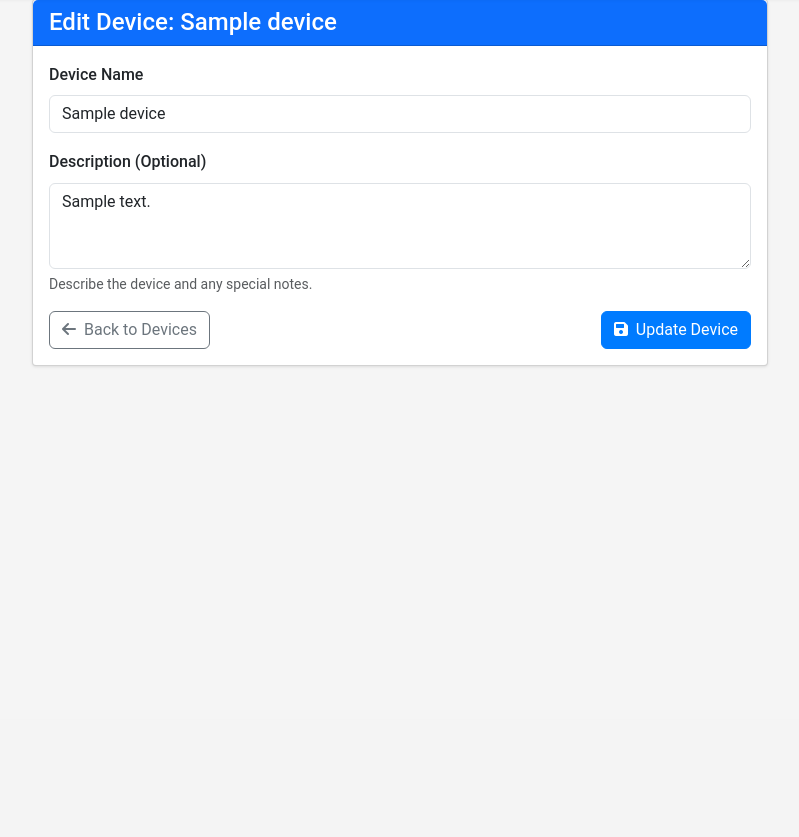
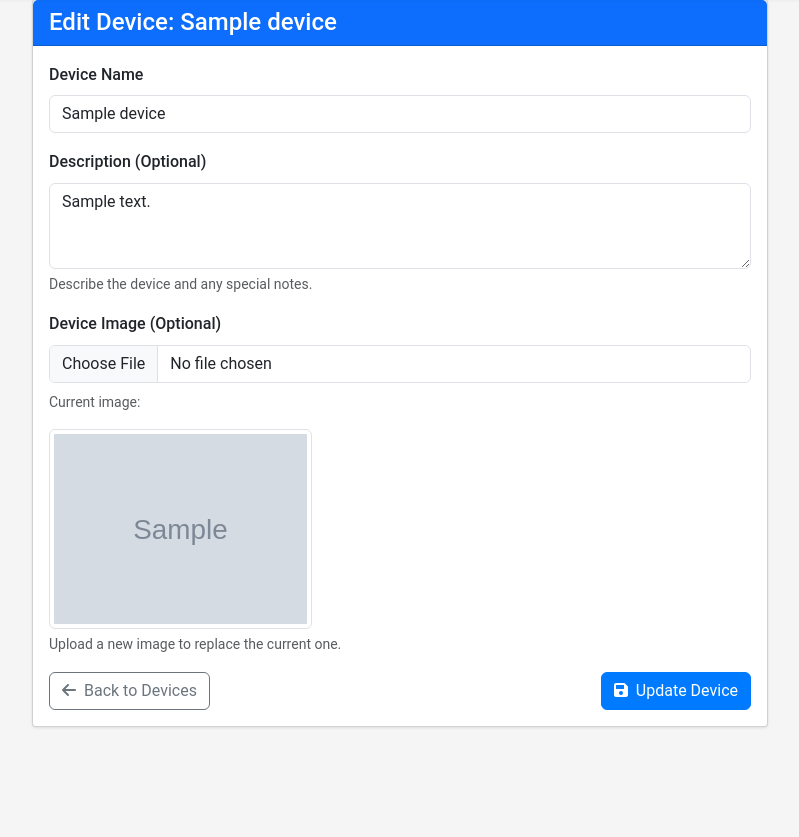
Before and after one commit to reformy/shririm, a Django app: page /gym/devices/1/edit/ in a window 1280 px wide. Shown: the part 81-918 px from the top of the page, without its empty margins (240-1039 px from the left). Before the commit the page ends 448 px from the top, so only its background shows below. Run offline with Django 5.2, Linux system fonts and the light colour scheme; a user stored in the database is signed in; tables that the repository leaves empty hold one stand-in row (values such as "Sample post"); grey boxes marked "Sample" are stand-in pictures.

Commit message:
Added device image.

```diff
--- a/gym/forms.py
+++ b/gym/forms.py
@@ -5,10 +5,11 @@ from .models import Device, Plan, PlanDevice, Session, DeviceSession, UserProfil
 class DeviceForm(forms.ModelForm):
     class Meta:
         model = Device
-        fields = ['name', 'description']
+        fields = ['name', 'description', 'image']
         widgets = {
             'name': forms.TextInput(attrs={'class': 'form-control'}),
             'description': forms.Textarea(attrs={'class': 'form-control', 'rows': 3}),
+            'image': forms.FileInput(attrs={'class': 'form-control'}),
         }
 
 class PlanForm(forms.ModelForm):
--- a/gym/models.py
+++ b/gym/models.py
@@ -11,6 +11,7 @@ class Device(models.Model):
     """
     name = models.CharField(max_length=100)
     description = models.TextField(blank=True)
+    image = models.ImageField(upload_to='device_images/', blank=True, null=True)
     created_by = models.ForeignKey(User, on_delete=models.CASCADE)
     created_at = models.DateTimeField(auto_now_add=True)
     updated_at = models.DateTimeField(auto_now=True)
--- a/gym/templates/gym/devices/edit.html
+++ b/gym/templates/gym/devices/edit.html
@@ -10,7 +10,7 @@
                 <h4 class="mb-0">Edit Device: {{ device.name }}</h4>
             </div>
             <div class="card-body">
-                <form method="post">
+                <form method="post" enctype="multipart/form-data">
                     {% csrf_token %}
                     <div class="mb-3">
                         <label for="id_name" class="form-label">Device Name</label>
@@ -35,6 +35,24 @@
                         {% endif %}
                         <div class="form-text">Describe the device and any special notes.</div>
                     </div>
+                    <div class="mb-3">
+                        <label for="id_image" class="form-label">Device Image (Optional)</label>
+                        <input type="file" name="image" id="id_image" class="form-control" accept="image/*">
+                        {% if form.image.errors %}
+                            <div class="text-danger">
+                                {% for error in form.image.errors %}
+                                    {{ error }}
+                                {% endfor %}
+                            </div>
+                        {% endif %}
+                        {% if device.image %}
+                            <div class="mt-2">
+                                <p class="form-text">Current image:</p>
+                                <img src="{{ device.image.url }}" alt="{{ device.name }}" class="img-fluid img-thumbnail" style="max-height: 200px;">
+                                <div class="form-text">Upload a new image to replace the current one.</div>
+                            </div>
+                        {% endif %}
+                    </div>
                     <div class="d-flex justify-content-between">
                         <a href="{% url 'gym:device_list' %}" class="btn btn-outline-secondary">
                             <i class="fas fa-arrow-left me-1"></i> Back to Devices
--- a/gym/views.py
+++ b/gym/views.py
@@ -107,7 +107,7 @@ def device_list(request):
 @login_required
 def device_create(request):
     if request.method == 'POST':
-        form = DeviceForm(request.POST)
+        form = DeviceForm(request.POST, request.FILES)
         if form.is_valid():
             device = form.save(commit=False)
             device.created_by = request.user
@@ -127,7 +127,7 @@ def device_detail(request, device_id):
 def device_edit(request, device_id):
     device = get_object_or_404(Device, id=device_id, created_by=request.user)
     if request.method == 'POST':
-        form = DeviceForm(request.POST, instance=device)
+        form = DeviceForm(request.POST, request.FILES, instance=device)
         if form.is_valid():
             form.save()
             messages.success(request, f"Device '{device.name}' updated successfully.")
--- a/requirements.txt
+++ b/requirements.txt
@@ -2,4 +2,5 @@ asgiref==3.8.1
 Django==5.2.3
 pytz==2025.2
 sqlparse==0.5.3
-requests=2.32.4
+requests==2.32.4
+Pillow==11.2.1
--- a/shririm/settings.py
+++ b/shririm/settings.py
@@ -151,6 +151,10 @@ else:
     CSRF_COOKIE_SECURE = True
     SECURE_PROXY_SSL_HEADER = ('HTTP_X_FORWARDED_PROTO', 'https')
 
+# Media files (User uploaded files)
+MEDIA_URL = '/media/'
+MEDIA_ROOT = os.path.join(BASE_DIR, 'media')
+
 # Default primary key field type
 # https://docs.djangoproject.com/en/5.2/ref/settings/#default-auto-field
 
--- a/shririm/urls.py
+++ b/shririm/urls.py
@@ -17,9 +17,15 @@ Including another URLconf
 from django.contrib import admin
 from django.urls import path, include
 from django.views.generic import RedirectView
+from django.conf import settings
+from django.conf.urls.static import static
 
 urlpatterns = [
     path('admin/', admin.site.urls),
     path('gym/', include('gym.urls', namespace='gym')),
     path('', RedirectView.as_view(pattern_name='gym:index', permanent=False)),
 ]
+
+# Serve media files in development
+if settings.DEBUG:
+    urlpatterns += static(settings.MEDIA_URL, document_root=settings.MEDIA_ROOT)
```
Also changed, not shown: gym/templates/gym/devices/create.html (+12 -1 lines), gym/templates/gym/devices/list.html (+9 -0 lines), gym/templates/gym/plans/detail.html (+12 -2 lines), gym/templates/gym/sessions/detail.html (+12 -2 lines), gym/migrations/0007_device_image.py (added), 1 other file.
